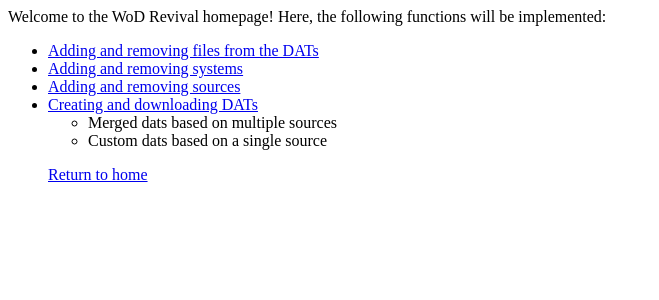
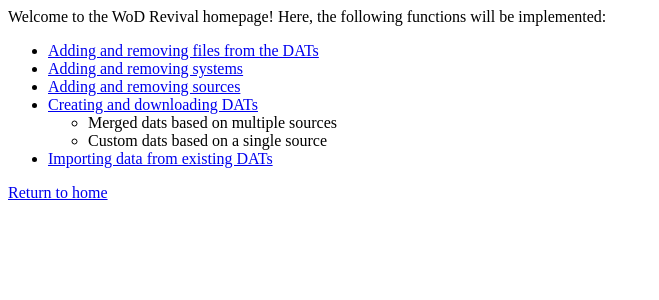
Before and after one commit to SabreTools/wizzardRedux, a PHP site: page /index.php?page=1 in a window 1280 px wide. Shown: the top 300 px of the page, without its empty margins (0-659 px from the left). Run offline with PHP 8.4, Linux system fonts and the light colour scheme.

Commit message:
Add direct link to import.php on homepage

```diff
--- a/wizzardRedux/index.php
+++ b/wizzardRedux/index.php
@@ -40,7 +40,8 @@ Here, the following functions will be implemented:
 	<li><a href=\"?page=generate\">Creating and downloading DATs</a><ul>
 		<li>Merged dats based on multiple sources</li>
 		<li>Custom dats based on a single source</li>
-	</li>
+	</ul></li>
+	<li><a href=\"?page=import\">Importing data from existing DATs</a></li>
 </ul>
 </p>";
 }
```
